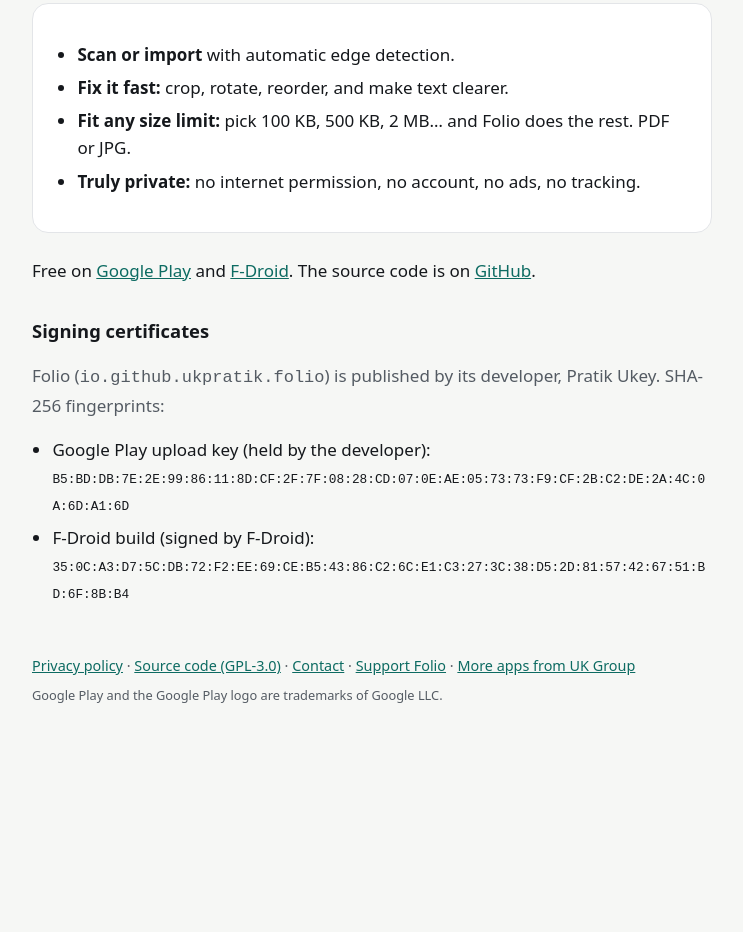
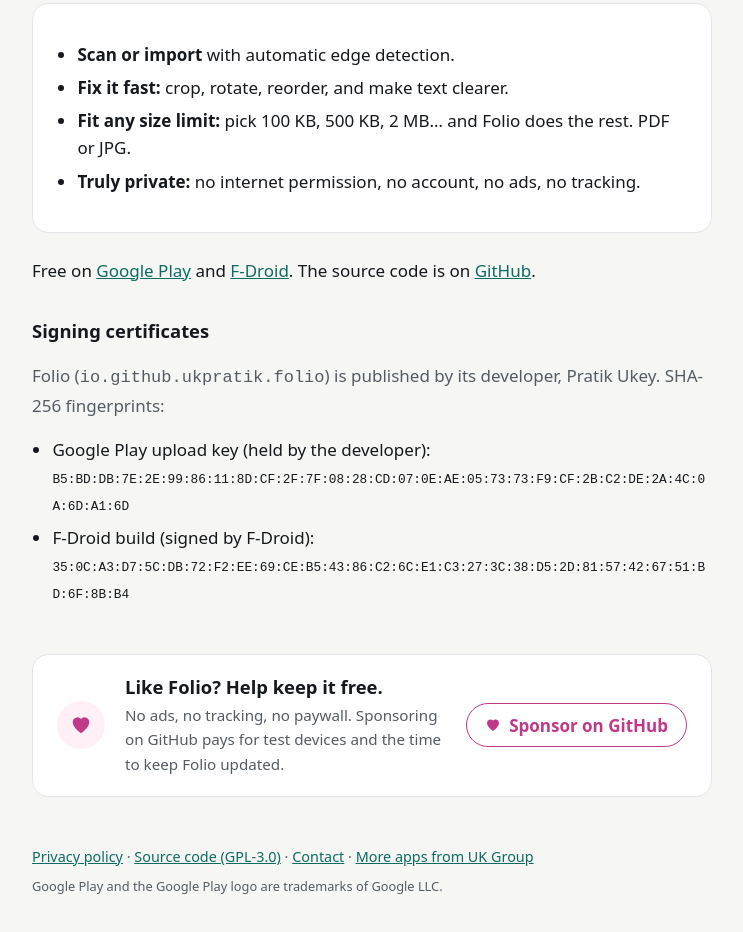
Before and after one commit to ukpratik/folio, a plain HTML site: page site/index.html in a window 1280 px wide. Shown: the part 319-1251 px from the top of the page, without its empty margins (268-1011 px from the left). Before the commit the page ends 1088 px from the top, so only its background shows below. Drawn offline with Linux system fonts and the light colour scheme.

Commit message:
Style the GitHub Sponsors support card and README badge
Co-Authored-By: Claude Opus 5.5 <noreply@anthropic.com>

```diff
--- a/site/index.html
+++ b/site/index.html
@@ -82,8 +82,17 @@
     <li>F-Droid build (signed by F-Droid):<br><code>35:0C:A3:D7:5C:DB:72:F2:EE:69:CE:B5:43:86:C2:6C:E1:C3:27:3C:38:D5:2D:81:57:42:67:51:BD:6F:8B:B4</code></li>
   </ul>
 
+  <aside class="support" aria-labelledby="support-title">
+    <span class="support-heart"><svg viewBox="0 0 16 16" aria-hidden="true" focusable="false"><path d="M8 14s-6-3.9-6-8a3.5 3.5 0 0 1 6-2.45A3.5 3.5 0 0 1 14 6c0 4.1-6 8-6 8z"/></svg></span>
+    <div class="support-text">
+      <h2 id="support-title">Like Folio? Help keep it free.</h2>
+      <p>No ads, no tracking, no paywall. Sponsoring on GitHub pays for test devices and the time to keep Folio updated.</p>
+    </div>
+    <a class="btn-sponsor" href="https://github.com/sponsors/ukpratik" rel="noopener"><svg viewBox="0 0 16 16" aria-hidden="true" focusable="false"><path d="M8 14s-6-3.9-6-8a3.5 3.5 0 0 1 6-2.45A3.5 3.5 0 0 1 14 6c0 4.1-6 8-6 8z"/></svg><span>Sponsor on GitHub</span></a>
+  </aside>
+
   <footer>
-    <a href="privacy/">Privacy policy</a> · <a href="https://github.com/ukpratik/folio">Source code (GPL-3.0)</a> · <a href="mailto:pratikuk99@gmail.com">Contact</a> · <a href="https://github.com/sponsors/ukpratik" rel="noopener">Support Folio</a> · <a href="https://ukpratik.github.io/awesomeaiapplications/">More apps from UK Group</a>
+    <a href="privacy/">Privacy policy</a> · <a href="https://github.com/ukpratik/folio">Source code (GPL-3.0)</a> · <a href="mailto:pratikuk99@gmail.com">Contact</a> · <a href="https://ukpratik.github.io/awesomeaiapplications/">More apps from UK Group</a>
     <p class="legal">Google Play and the Google Play logo are trademarks of Google LLC.</p>
   </footer>
 </main>
--- a/site/style.css
+++ b/site/style.css
@@ -20,3 +20,19 @@ footer { margin-top: 48px; font-size: 0.9rem; color: var(--muted); }
 .badges a { display: inline-block; line-height: 0; }
 .badges img { height: 64px; width: auto; }
 .legal { font-size: 0.8rem; margin: 8px 0 0; }
+
+/* Support card (GitHub Sponsors) */
+:root { --sponsor: #BF3989; --sponsor-soft: #FFEFF7; --on-sponsor: #FFFFFF; }
+@media (prefers-color-scheme: dark) { :root { --sponsor: #DB61A2; --sponsor-soft: #3A1D2D; --on-sponsor: #1A0E14; } }
+.support { display: flex; flex-wrap: wrap; align-items: center; gap: 16px 20px; margin: 48px 0 0; padding: 20px 24px; background: var(--card); border: 1px solid var(--line); border-radius: 16px; }
+.support-heart { flex: none; display: grid; place-items: center; width: 48px; height: 48px; border-radius: 50%; background: var(--sponsor-soft); color: var(--sponsor); }
+.support-heart svg { width: 22px; height: 22px; fill: currentColor; }
+.support-text { flex: 1 1 260px; min-width: 0; }
+.support-text h2, .support-text h3 { margin: 0 0 4px; font-size: 1.15rem; line-height: 1.3; }
+.support-text p { margin: 0; color: var(--muted); font-size: 0.95rem; }
+.btn-sponsor { display: inline-flex; align-items: center; gap: 8px; min-height: 44px; padding: 0 18px; border: 1.5px solid var(--sponsor); border-radius: 999px; color: var(--sponsor); font-weight: 600; text-decoration: none; white-space: nowrap; transition: background-color .15s, color .15s; }
+.btn-sponsor svg { width: 16px; height: 16px; fill: currentColor; }
+.btn-sponsor:hover { background: var(--sponsor); color: var(--on-sponsor); text-decoration: none; }
+.btn-sponsor:focus-visible { outline: 2px solid var(--sponsor); outline-offset: 3px; }
+@media (max-width: 480px) { .support { padding: 20px; } .btn-sponsor { width: 100%; justify-content: center; } }
+@media (prefers-reduced-motion: reduce) { .btn-sponsor { transition: none; } }
```
Also changed, not shown: 1 other file.
